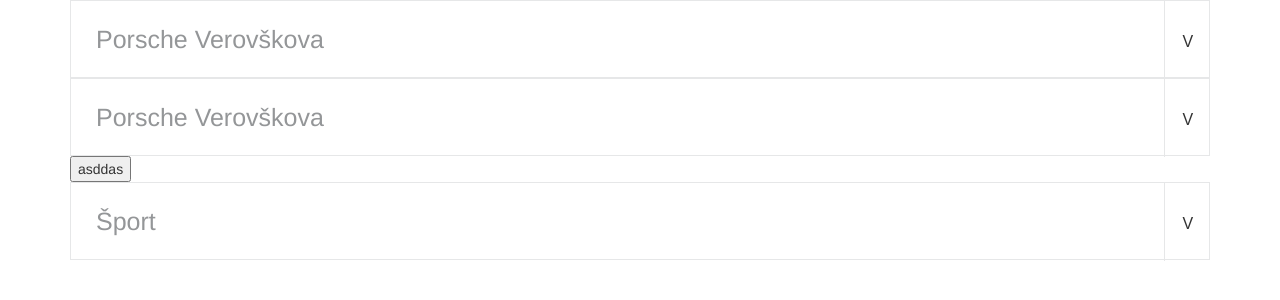
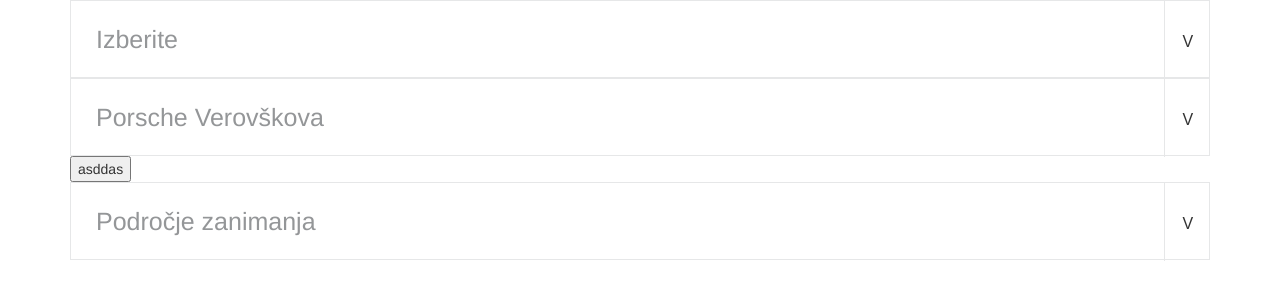
Before and after one commit to SpectoIT/specto-faker, a plain HTML site: page index.html in a window 1280 px wide. Drawn offline with nearby package versions, Linux system fonts and the light colour scheme.

Commit message:
placeholder, before_change default

```diff
--- a/index.html
+++ b/index.html
@@ -23,10 +23,11 @@
 
 				<!-- FAKER EXAMPLE -->
 				<div id="servis-selector" class="faker">
-					<div class="drop-value">Porsche Verovškova</div>
+					<div class="drop-value">Izberite</div>
 					<div class="drop-handle">&nbsp;</div>
 					<div class="drop-selection" style="">
-						<div rel="0">Porsche Verovškova</div>
+						<div rel="">Izberite</div>
+						<div rel="10">Porsche Verovškova</div>
 						<div rel="1">Porsche Kozjansko</div>
 						<div rel="2">Porsche neki</div>
 					</div>
@@ -35,15 +36,15 @@
 
 				<!-- FAKER EXAMPLE 2 -->
 				<div id="servis-selector2" class="faker">
-					<div class="drop-value">Porsche Verovškova</div>
+					<div class="drop-value"></div>
 					<div class="drop-handle">&nbsp;</div>
 					<div class="drop-selection" style="">
-						<div rel="0">Porsche Verovškova</div>
+						<div rel="10">Porsche Verovškova</div>
 						<div rel="1">Porsche Kozjansko</div>
 						<div rel="2">Porsche neki</div>
 					</div>
 					<select id="servis-selector2-val" name="servis-selector2">
-						<option value="0">Porsche Verovškova</option>
+						<option value="10">Porsche Verovškova</option>
 						<option value="1">Porsche Kozjansko</option>
 						<option value="2">Porsche neki</option>
 					</select>
@@ -54,7 +55,7 @@
 
 		<button id="aaa">asddas</button>
 
-		<select id="test" name="test">
+		<select id="test" name="test" placeholder="Področje zanimanja">
 			<option value="a">Šport</option>
 			<option value="b">Zabava</option>
 			<option value="c">Delo</option>
--- a/specto_faker.js
+++ b/specto_faker.js
@@ -10,7 +10,7 @@
 		animation_speed: 400,
 		on_change: null, //callback function after value has changed //e.g. function(newVal, jsEvent){}
 		/* if you use before_change function you must return a value which correlates to boolean 'true', otherwise change is prevented */
-		before_change: null, //callback function before value has changed //e.g. function(newVal, jsEvent){ return true; }
+		before_change: function(newVal, jsEvent){ return newVal; }, //callback function before value has changed - by default it prevents clicks on elements without value or 0
 		on_init: null, //callback when faker(s) is(are) initiated //e.g. function(fakers){}
 	},
 	init: function(settings){
@@ -41,8 +41,8 @@
 			});
 			//dropdown clicks
 			specto_faker.fakerSelection(fakr_elm, fakr_settings.on_change, fakr_settings.before_change);
-			//update first value
-			specto_faker.updateValue($(fakr_elm).find(".drop-selection > div").first(), "noclick");
+			//if empty, update first value
+			if(!$(fakr_elm).find(".drop-value").text()) specto_faker.updateValue($(fakr_elm).find(".drop-selection > div").first(), "noclick");
 			//faker settings
 			if(fakr_settings.animated) $(fakr_elm).addClass(specto_faker.config.anim_class);
 			$(fakr_elm).addClass(specto_faker.config.init_class);
@@ -126,7 +126,7 @@
 	},
 	getTargetelement: function(that){ //if this is select tag, build proper html
 		if($(that).prop("tagName") === "SELECT"){
-			var fakr_html = $("<div class='faker'><div class='drop-value'></div><div class='drop-handle'>&nbsp;</div><div class='drop-selection'></div></div>");
+			var fakr_html = $("<div class='faker'><div class='drop-value'>"+ ($(that).attr("placeholder") || "") +"</div><div class='drop-handle'>&nbsp;</div><div class='drop-selection'></div></div>");
 			//fill options
 			$(that).find("option").each(function(){
 				var display = $(this).text();
```
Also changed, not shown: readme.md.
